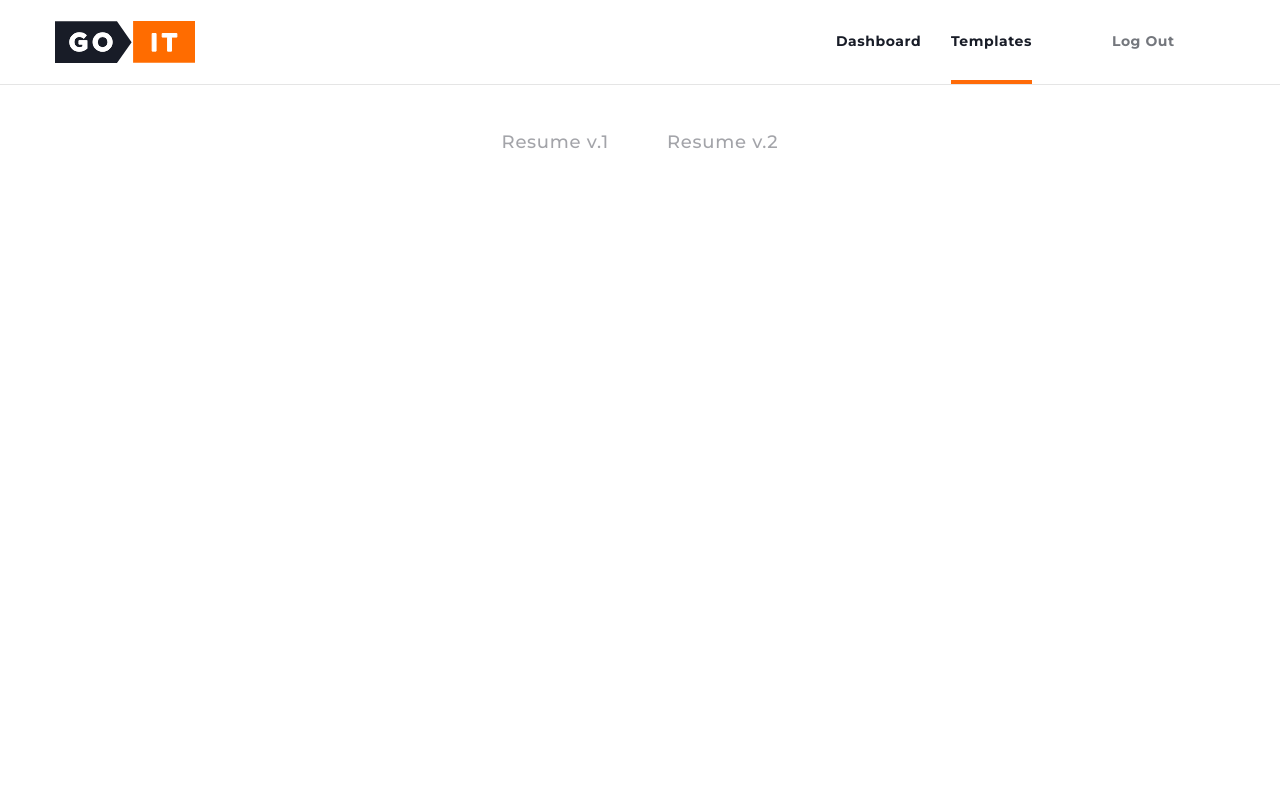
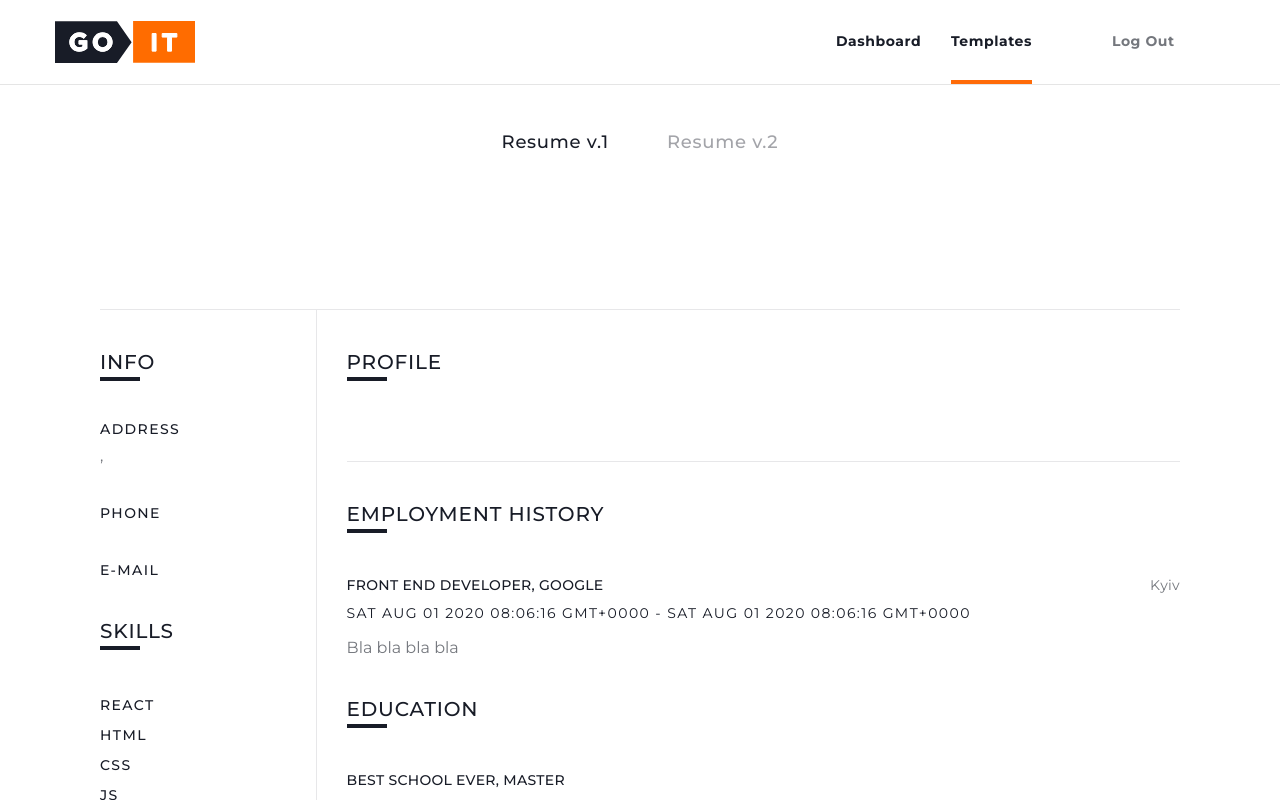
Before and after one commit to VovaMelnyk/Builder, a React (Create React App) app: page /templates in a window 1280 px wide. Shown: the top 800 px of the page. Built offline with nearby package versions, Linux system fonts and the light colour scheme.

Commit message:
fix links

```diff
--- a/src/Containers/Templates/Templates.js
+++ b/src/Containers/Templates/Templates.js
@@ -16,7 +16,7 @@ const Templates = () => {
     <Fragment>
       <div className={styles.LinkWrapper}>
         <NavLink
-          to={`${path}/1`}
+          to={`${path}`}
           className={styles.Link}
           activeClassName={styles.ActiveLink}
           onClick={() => changeNumber(1)}
@@ -34,7 +34,7 @@ const Templates = () => {
       </div>
 
       <Switch>
-        <Route path={`${path}/1`} component={Template_1} />
+        <Route path={`${path}`} component={Template_1} />
         <Route path={`${path}/2`} component={Template_2} />
       </Switch>
     </Fragment>
```
